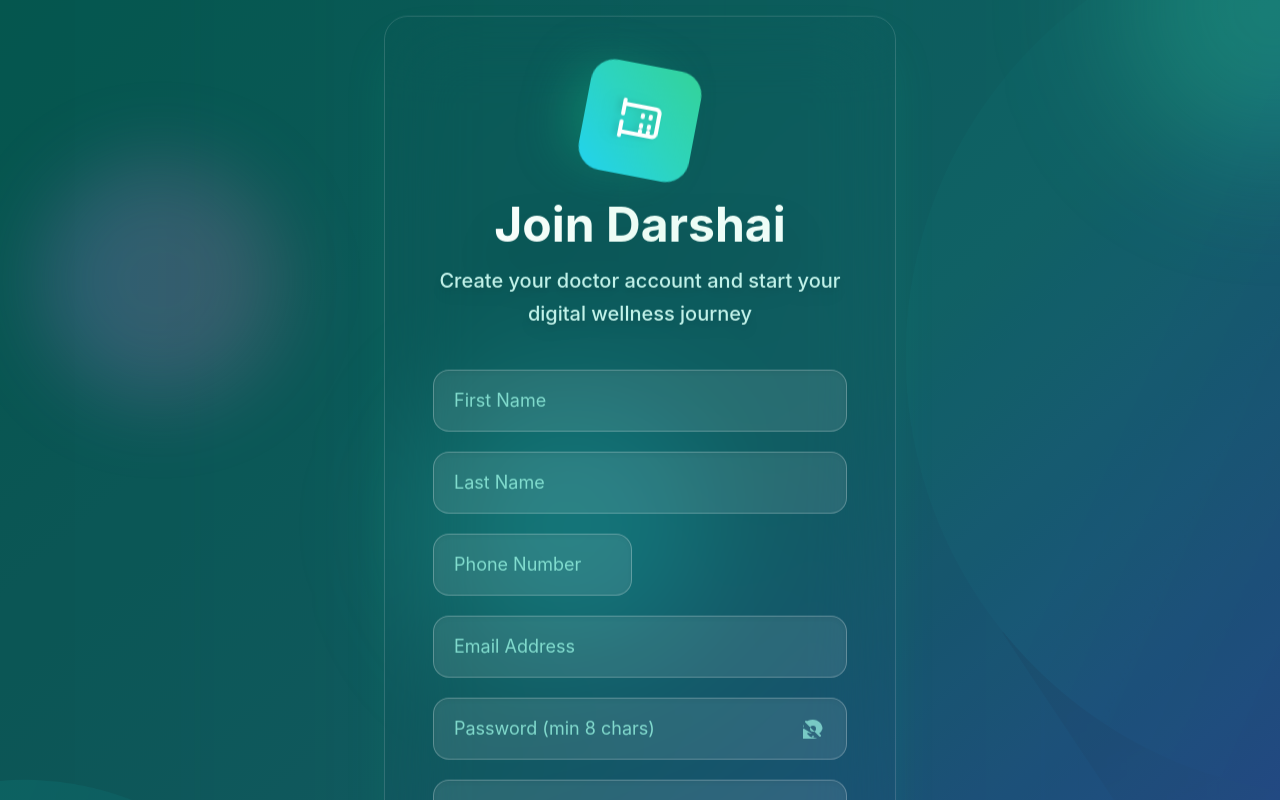
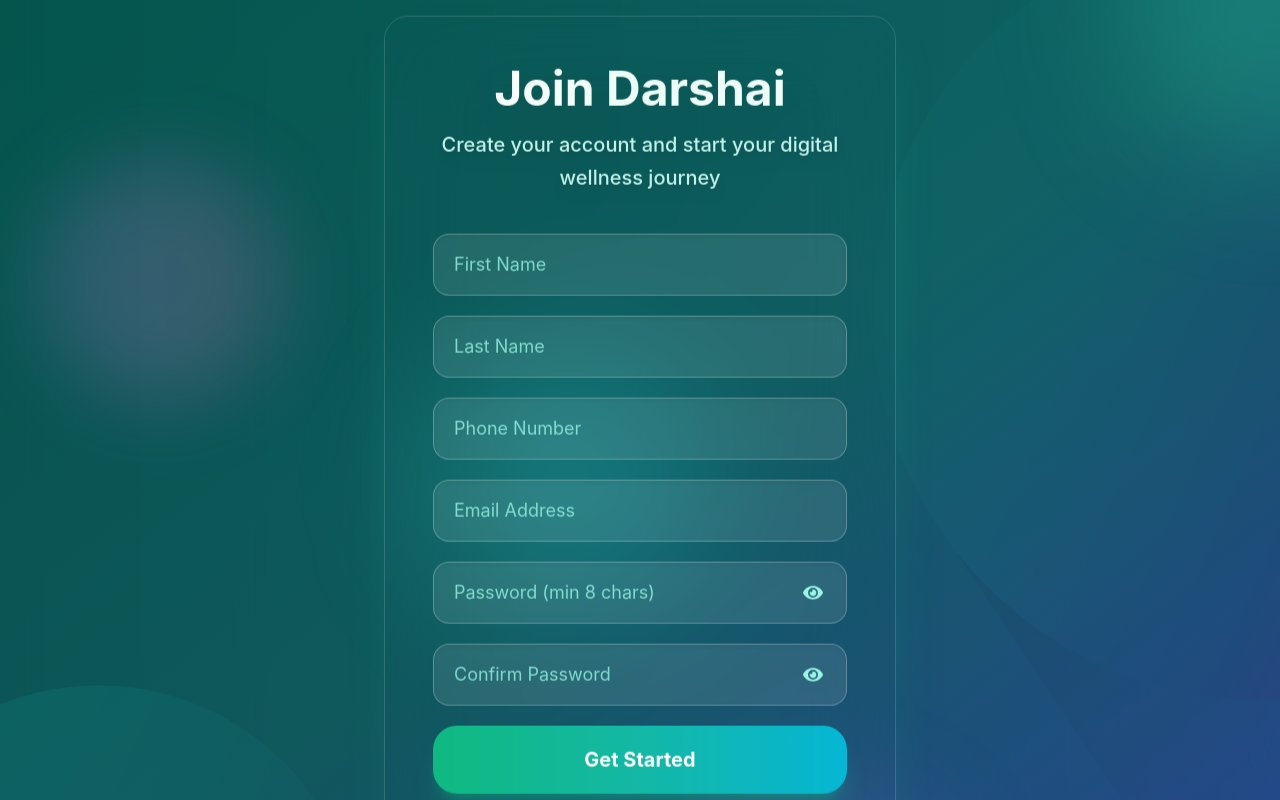
Before and after one commit to darshaigroup/darshai-frontend, a React (Vite) app: page /signup in a window 1280 px wide. Shown: the top 800 px of the page. Built offline with nearby package versions, Linux system fonts and the light colour scheme.

Commit message:
Signup updated again

```diff
--- a/src/pages/Auth/Signup.jsx
+++ b/src/pages/Auth/Signup.jsx
@@ -1,6 +1,7 @@
 import React, { useState } from "react";
 import { useNavigate } from "react-router-dom";
 import LoginBg from "../../assets/images/Login.jpg";
+import { FaEye, FaEyeSlash } from "react-icons/fa";
 
 function Signup() {
   const navigate = useNavigate();
@@ -85,16 +86,12 @@
       <div className="relative z-10 flex items-center justify-center min-h-screen p-4">
         <div className="w-full max-w-lg p-8 sm:p-12 bg-white/3 backdrop-blur-2xl border border-white/15 rounded-3xl shadow-2xl shadow-emerald-500/20 animate-float">
           <div className="text-center mb-10">
-            <div className="w-24 h-24 sm:w-28 sm:h-28 bg-gradient-to-br from-emerald-400 via-teal-400 to-cyan-400 rounded-3xl mx-auto mb-6 shadow-2xl shadow-emerald-500/40 flex items-center justify-center animate-spin-slow">
-              <svg className="w-10 h-10 sm:w-12 sm:h-12 text-white drop-shadow-lg" fill="none" stroke="currentColor" strokeWidth="2" viewBox="0 0 24 24">
-                <path strokeLinecap="round" strokeLinejoin="round" d="M19 21V5a2 2 0 00-2-2H7a2 2 0 00-2 2v16m14 0h2m-2 0h-5m-9 0H3m2 0h5M9 7h1m-1 4h1m4-4h1m-1 4h1m2-4h1m-1 4h1" />
-              </svg>
-            </div>
+
             <h1 className="text-4xl sm:text-5xl font-bold bg-gradient-to-r from-white via-emerald-50 to-teal-50 bg-clip-text text-transparent mb-4 drop-shadow-2xl">
               Join Darshai
             </h1>
             <p className="text-teal-100/95 text-xl font-medium drop-shadow-lg max-w-md mx-auto leading-relaxed">
-              Create your doctor account and start your digital wellness journey
+              Create your account and start your digital wellness journey
             </p>
           </div>
 
@@ -133,7 +130,7 @@
               />
             </div>
 
-             <div className="grid grid-cols-1 sm:grid-cols-2 gap-4">
+             <div >
               <input
                 type="tel"
                 name="phone"
@@ -175,9 +172,7 @@
                 onClick={() => setShowPassword(!showPassword)}
                 className="absolute right-4 top-1/2 -translate-y-1/2 p-2 text-teal-200 hover:text-white hover:bg-white/10 rounded-xl transition-all hover:scale-110"
               >
-                <svg className={`w-5 h-5 ${showPassword ? 'opacity-100' : 'opacity-70'}`} fill="currentColor" viewBox="0 0 20 20">
-                  <path fillRule="evenodd" d="M3.707 2.293a1 1 0 00-1.414 1.414l14 14a1 1 0 001.414-1.414l-1.473-1.473A10.014 10.014 0 0019.542 10C19.542 5.383 15.425 1 10 1a9.959 9.959 0 00-4.512.757L4.83 2.344zM10 7a3 3 0 100 6 3 3 0 000-6zm-1 8a8.919 8.919 0 01-4.027-.922l-.941.941A10.059 10.059 0 0010 19c5.523 0 10 4.617 10 10s-4.617 10-10 10a9.954 9.954 0 01-4.583-.788l-1.344 1.344a1 1 0 01-1.414-1.414l1.344-1.344A9.954 9.954 0 011 10c0-5.523-4.617-10-10-10s10 4.617 10 10zm2 2a1 1 0 11-2 1 1 1 0 012 0z" clipRule="evenodd" />
-                </svg>
+                 {showPassword ? <FaEyeSlash size={20} /> : <FaEye size={20} />}
               </button>
             </div>
 
@@ -196,9 +191,7 @@
                 onClick={() => setShowConfirmPassword(!showConfirmPassword)}
                 className="absolute right-4 top-1/2 -translate-y-1/2 p-2 text-teal-200 hover:text-white hover:bg-white/10 rounded-xl transition-all hover:scale-110"
               >
-                <svg className={`w-5 h-5 ${showConfirmPassword ? 'opacity-100' : 'opacity-70'}`} fill="none" stroke="currentColor" strokeWidth="2" viewBox="0 0 24 24">
-                  <path strokeLinecap="round" strokeLinejoin="round" d="M15 12a3 3 0 11-6 0 3 3 0 016 0z" />
-                </svg>
+                 {showPassword ? <FaEyeSlash size={20} /> : <FaEye size={20} />}
               </button>
             </div>
 
@@ -216,7 +209,7 @@
                 </span>
               ) : (
                 <>
-                  <span>Get Started Free</span>
+                  <span>Get Started</span>
                   <div className="absolute inset-0 bg-gradient-to-r from-transparent via-white/20 to-transparent -skew-x-12 -translate-x-full group-hover:translate-x-full transition-transform duration-1000"></div>
                 </>
               )}
```
